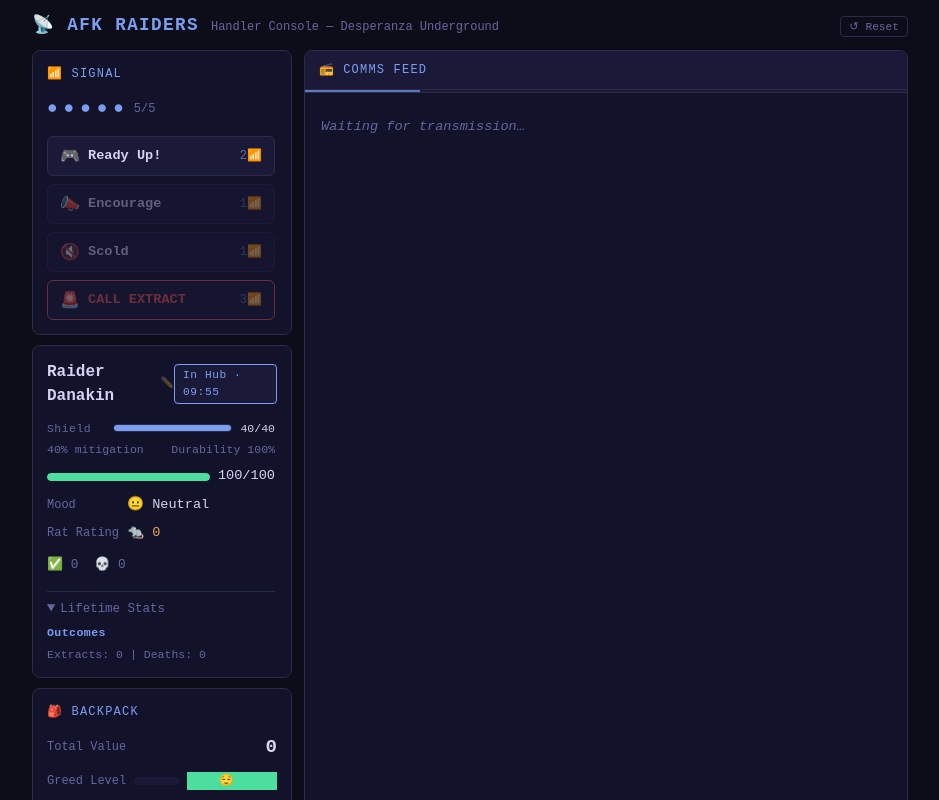
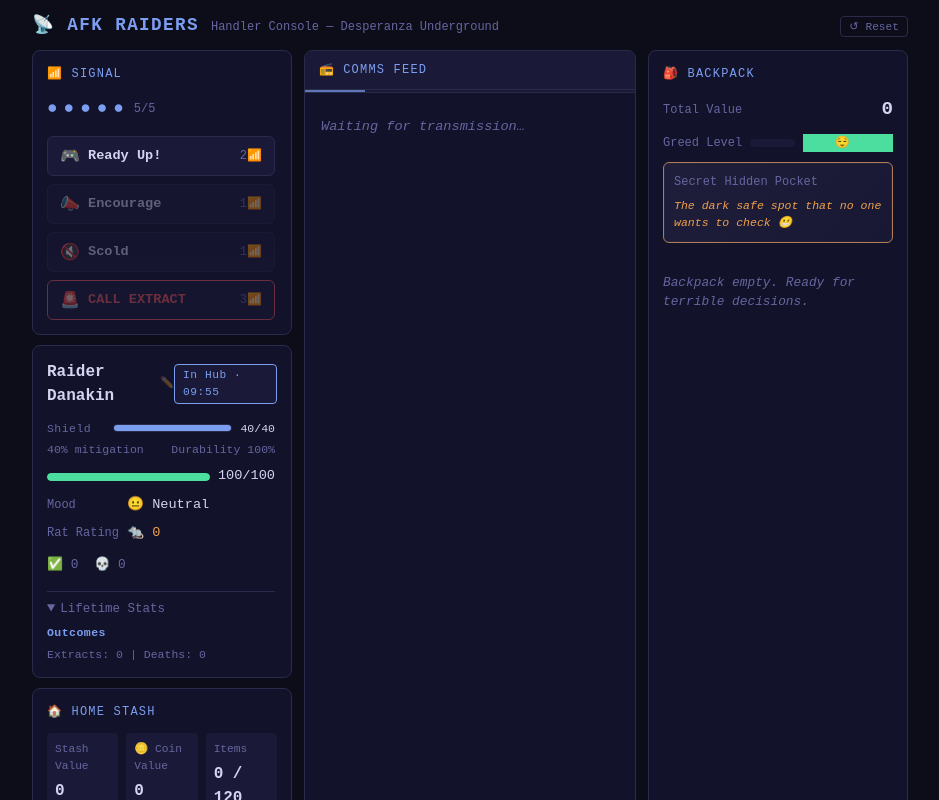
Before and after one commit to DanJ210/afk-raiders, a Vue app: page / in a window 1280 px wide. Shown: the top 800 px of the page, without its empty margins (170-1109 px from the left). Built offline with nearby package versions, Linux system fonts and the light colour scheme.

Commit message:
Reordering the desktop UI

```diff
--- a/src/App.vue
+++ b/src/App.vue
@@ -70,13 +70,16 @@ const phaseTimeText = computed(() => {
       <aside class="app__sidebar">
         <HandlerActions />
         <RaiderCard />
-        <BackpackPanel />
         <HomeStash />
       </aside>
 
       <div class="app__log">
         <CommsLog />
       </div>
+
+      <aside class="app__raid">
+        <BackpackPanel />
+      </aside>
     </main>
 
     <main v-else class="app__main-mobile">
@@ -183,7 +186,7 @@ const phaseTimeText = computed(() => {
 .app__main {
   flex: 1;
   display: grid;
-  grid-template-columns: 260px 1fr;
+  grid-template-columns: minmax(240px, 260px) minmax(0, 1fr) minmax(240px, 260px);
   gap: 12px;
   min-height: 0;
 }
@@ -197,6 +200,17 @@ const phaseTimeText = computed(() => {
 
 .app__log {
   min-height: 0;
+}
+
+.app__raid {
+  display: flex;
+  flex-direction: column;
+  min-height: 0;
+}
+
+.app__raid :deep(.backpack-panel) {
+  height: 100%;
+  max-height: none;
 }
 
 .app__main-mobile {
```
